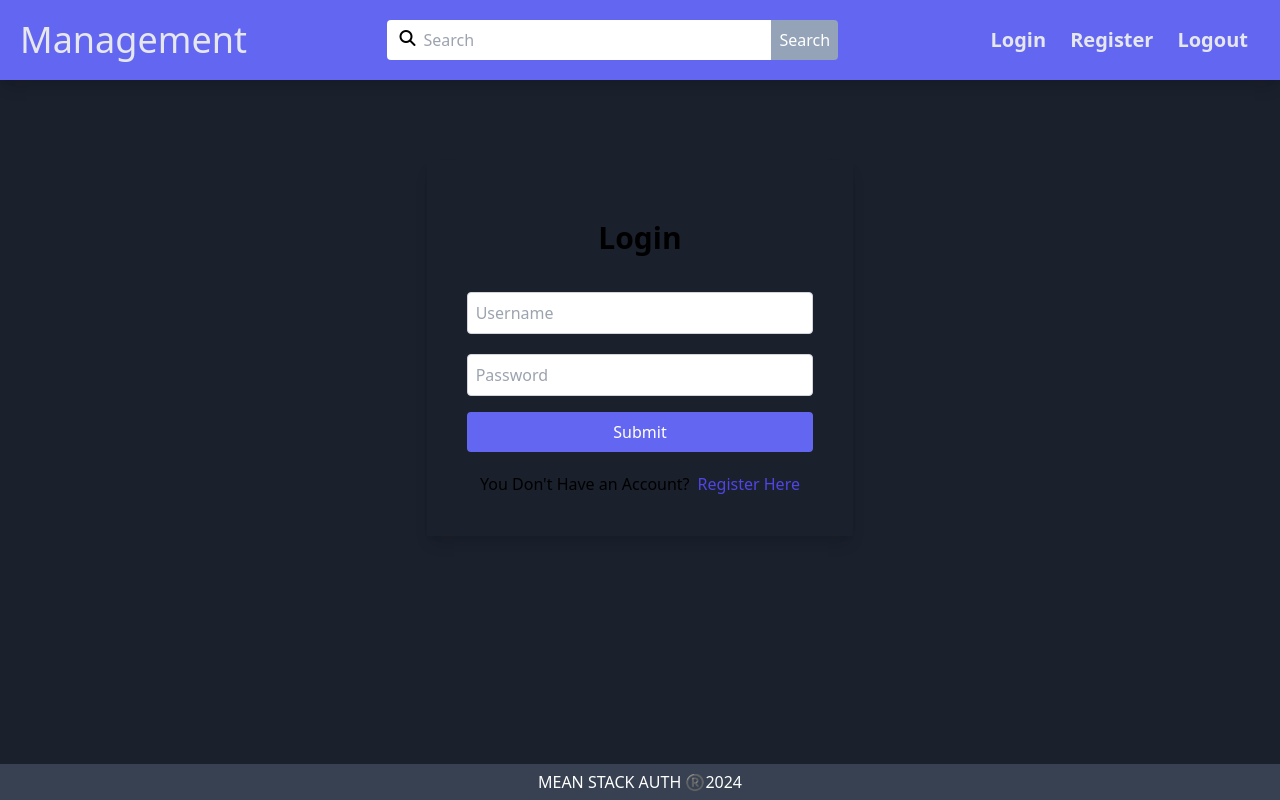
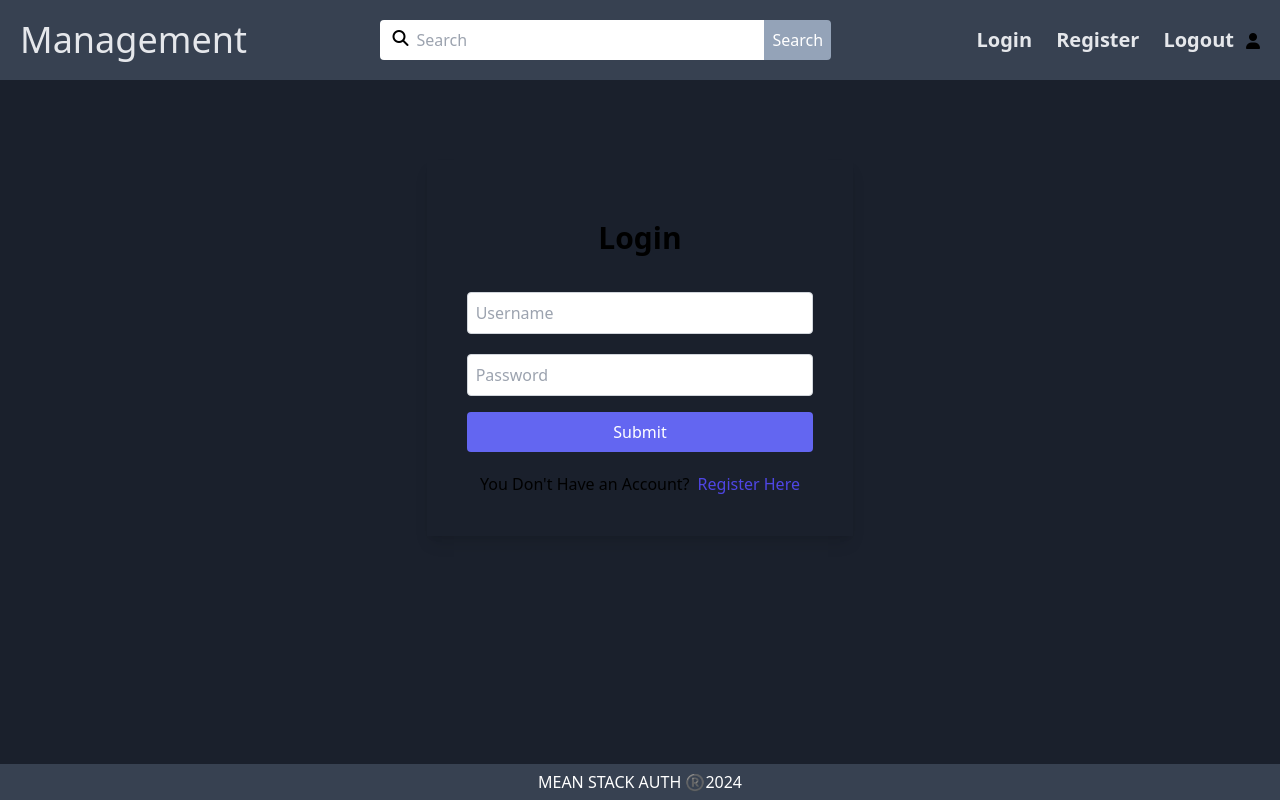
Before and after one commit to jnorgini/angular-jwt, an Angular app: page / in a window 1280 px wide. Built offline with nearby package versions, Linux system fonts and the light colour scheme; no server answers.

Commit message:
fix: bg color of header

```diff
--- a/src/app/components/header/header.component.html
+++ b/src/app/components/header/header.component.html
@@ -1,4 +1,4 @@
-<nav class="w-full flex justify-between items-center p-5 bg-indigo-500 shadow-lg">
+<nav class="w-full flex justify-between items-center p-5 bg-gray-700">
   <div class="logo">
     <span class="text-gray-200 text-4xl flex justify-start items-center">Management</span>
   </div>
@@ -11,5 +11,6 @@
     <span routerLink="/login" class="text-xl cursor-pointer text-gray-200 font-bold m-3 hover:underline hover:text-indigo-200">Login</span>
     <span routerLink="/register" class="text-xl cursor-pointer text-gray-200 font-bold m-3 hover:underline hover:text-indigo-200">Register</span>
     <span class="text-xl cursor-pointer text-gray-200 font-bold m-3 hover:underline hover:text-indigo-200" (click)="logout()">Logout</span>
+    <i class="fa fa-user icon"></i>
   </div>
 </nav>
```
